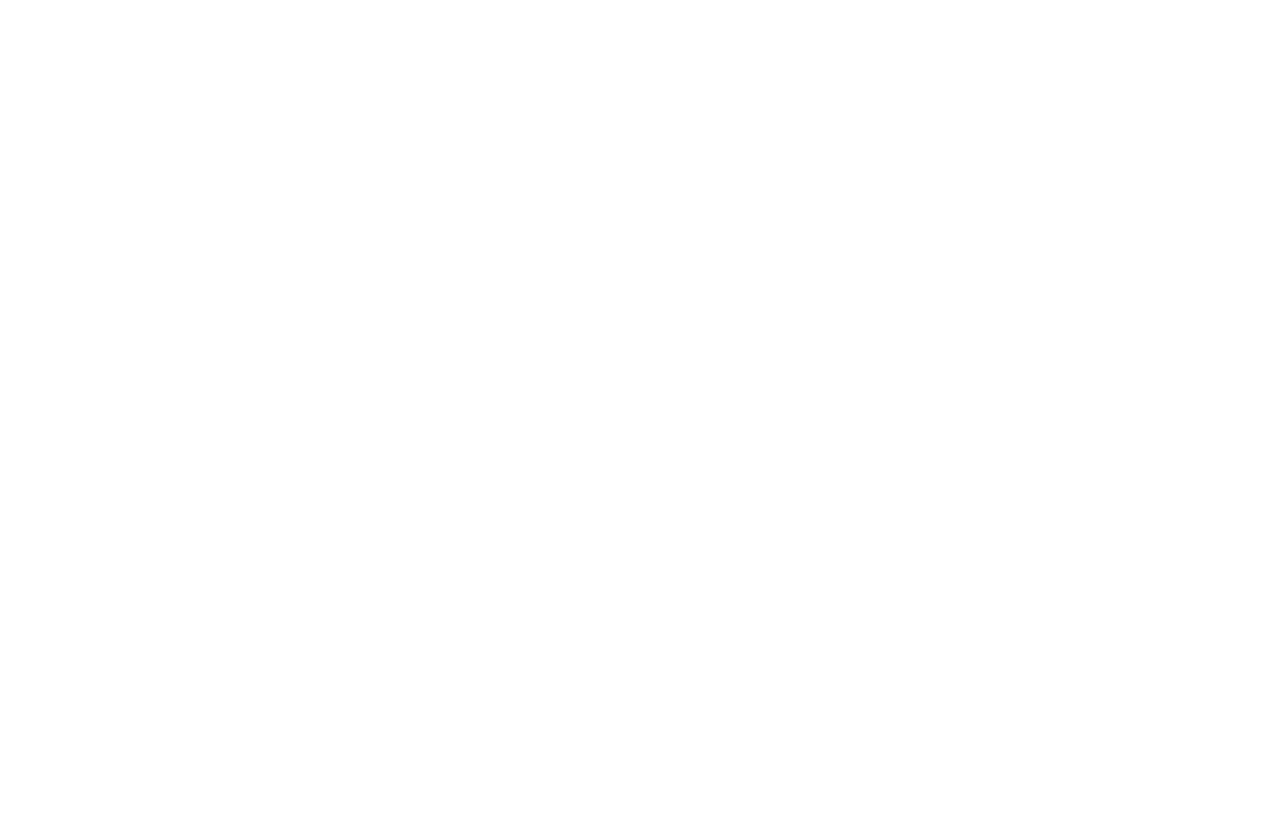
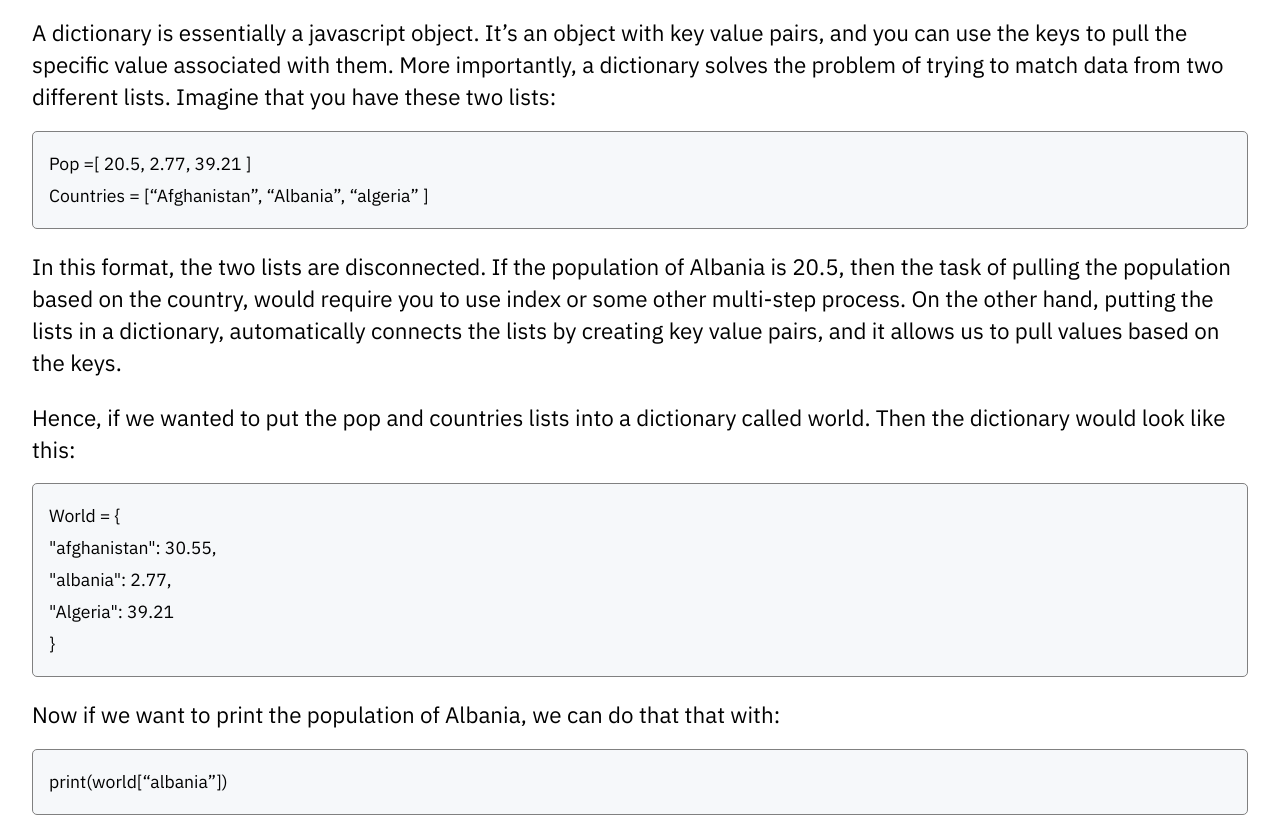
Before and after one commit to Elir-Mahad/notes, a Next.js app: page /intermediate-python in a window 1280 px wide. Shown: the part 7261-8092 px from the top of the page. Before the commit the page ends 7289 px from the top, so only its background shows below. Built offline with nearby package versions, Linux system fonts and the light colour scheme.

Commit message:
content(interptwo): add first section

```diff
--- a/components/interpychaps/InterPyTwo.js
+++ b/components/interpychaps/InterPyTwo.js
@@ -1,9 +1,54 @@
 import React from "react";
+import { Code, Sentence, SubHeading } from "../../styles/Styles";
 
 function InterPyTwo() {
   return (
     <div>
-      <h1>two</h1>
+      <SubHeading> What are dictionaries ?</SubHeading>
+
+      <Sentence>
+        A dictionary is essentially a javascript object. It’s an object with key
+        value pairs, and you can use the keys to pull the specific value
+        associated with them. More importantly, a dictionary solves the problem
+        of trying to match data from two different lists. Imagine that you have
+        these two lists:
+      </Sentence>
+
+      <Code>
+        Pop =[ 20.5, 2.77, 39.21 ] <br />
+        Countries = [“Afghanistan”, “Albania”, “algeria” ]
+      </Code>
+
+      <Sentence>
+        In this format, the two lists are disconnected. If the population of
+        Albania is 20.5, then the task of pulling the population based on the
+        country, would require you to use index or some other multi-step
+        process. On the other hand, putting the lists in a dictionary,
+        automatically connects the lists by creating key value pairs, and it
+        allows us to pull values based on the keys.
+      </Sentence>
+
+      <Sentence>
+        Hence, if we wanted to put the pop and countries lists into a dictionary
+        called world. Then the dictionary would look like this:
+      </Sentence>
+
+      <Code>
+        World = {"{"}
+        <br />
+        "afghanistan": 30.55, <br />
+        "albania": 2.77, <br />
+        "Algeria": 39.21 <br />
+        {"}"}
+        <br />
+      </Code>
+
+      <Sentence>
+        Now if we want to print the population of Albania, we can do that that
+        with:
+      </Sentence>
+
+      <Code>print(world[“albania”])</Code>
     </div>
   );
 }
```
